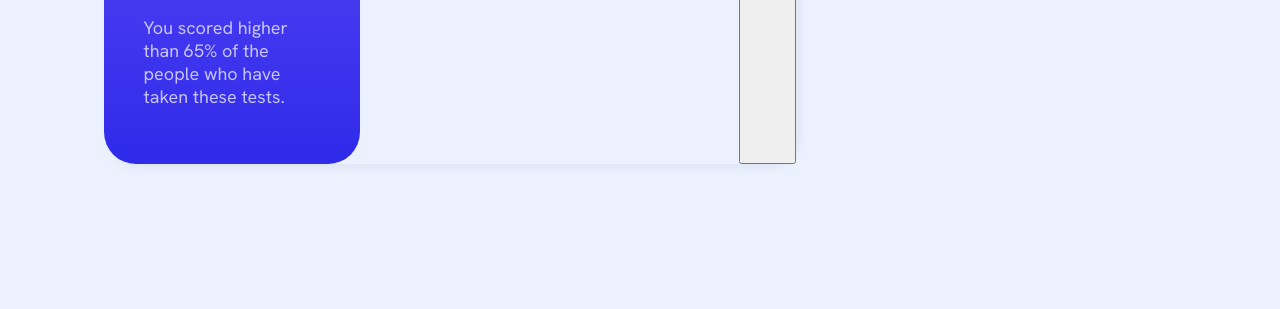
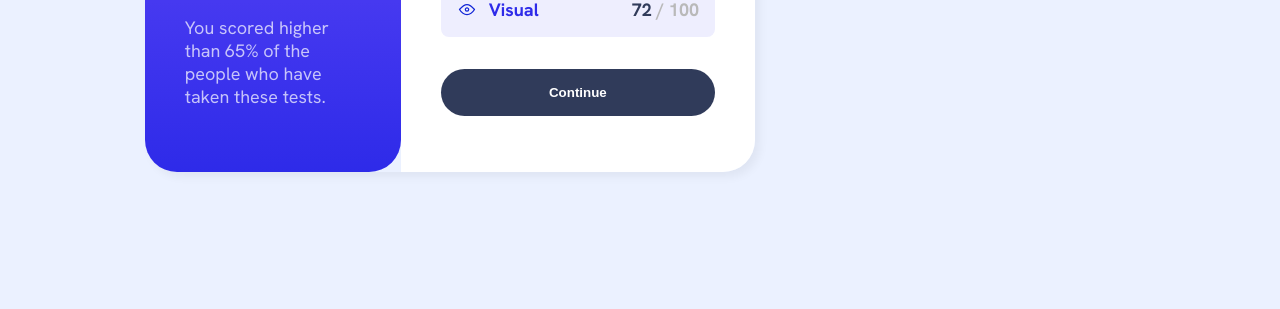
Before and after one commit to kauevecchia/results-summary-component, a plain HTML site: page index.html in a window 1280 px wide. Shown: the part 491-800 px from the top of the page. Drawn offline with Linux system fonts and the light colour scheme.

Commit message:
div summary estilizada

```diff
--- a/style.css
+++ b/style.css
@@ -127,3 +127,41 @@ main {
     background-color: hsla(241, 81%, 54%, 0.080);
     border-radius: 8px;
 }
+
+.summary {
+    flex-direction: column;
+    background-color: var(--White);
+    padding: 56px 40px;
+    gap: 32px;
+    border-top-right-radius: 32px;
+    border-bottom-right-radius: 32px;
+}
+
+span {
+    flex-direction: row;
+    gap: 12px;
+}
+
+.score {
+    color: var(--DarkGrayBlue);
+    font-weight: 700;
+}
+
+.total {
+    color: rgb(185, 185, 185);
+    font-weight: 700;
+}
+
+input {
+    padding: 16px;
+    background: var(--DarkGrayBlue);
+    border-radius: 32px;
+    color: var(--White);
+    font-weight: 700;
+    border: none;
+}
+
+input:hover {
+    background: linear-gradient(to bottom, hsl(252, 100%, 67%), hsl(241, 81%, 54%));
+    cursor: pointer;
+}
```
